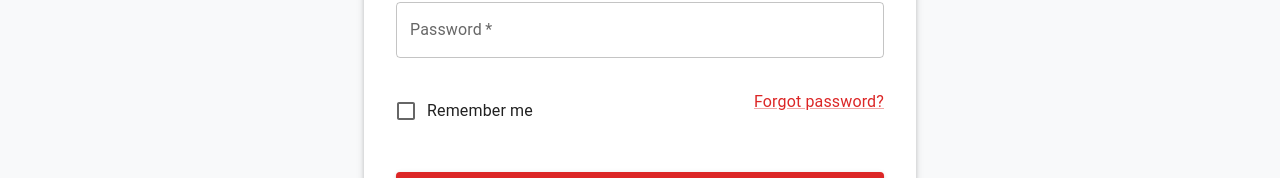
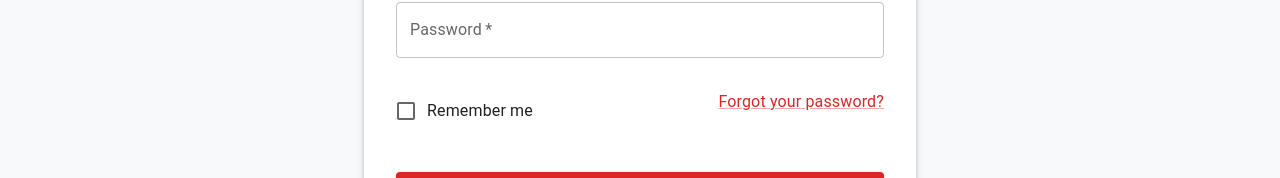
Before and after one commit to Irignabin/cLZ, a React (Create React App) app in the folder blood-donation-app/: page /login in a window 1280 px wide. Shown: the part 365-543 px from the top of the page. Built offline with nearby package versions, Linux system fonts and the light colour scheme.

Commit message:
fix login form

```diff
--- a/blood-donation-app/src/components/Login.tsx
+++ b/blood-donation-app/src/components/Login.tsx
@@ -151,7 +151,7 @@ const Login: React.FC = () => {
                     <Checkbox
                       checked={rememberMe}
                       onChange={handleRememberMeChange}
-                      color="primary"
+                      color="secondary"
                     />
                   }
                   label="Remember me"
@@ -163,7 +163,7 @@ const Login: React.FC = () => {
                   to="/forgot-password"
                   sx={{ color: '#dc2626' }}
                 >
-                  Forgot password?
+                  Forgot your password?
                 </Link>
               </Grid>
             </Grid>
```
